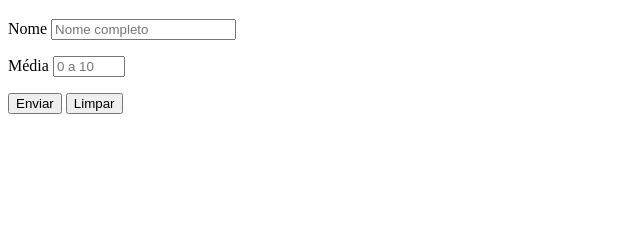
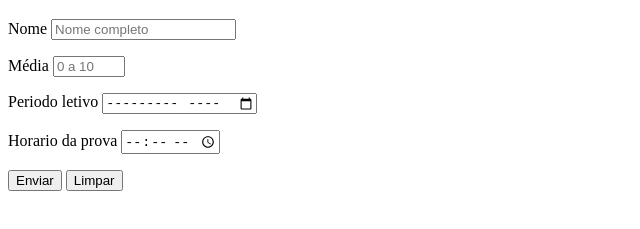
Before and after one commit to cacoruyvo/html-css, a plain HTML site: page exercicios/ex025/form003.html in a window 1280 px wide. Shown: the part 61-290 px from the top of the page, without its empty margins (0-640 px from the left). Drawn offline with Linux system fonts and the light colour scheme.

Commit message:
update form3
finalização do formulario

```diff
--- a/exercicios/ex025/form003.html
+++ b/exercicios/ex025/form003.html
@@ -17,6 +17,14 @@
             <input type="number" name="media" id="imedia" min="0" max="10" placeholder="0 a 10" step="0.1">
         </p>
         <p>
+            <label for="imes">Periodo letivo</label>
+            <input type="month" name="mes" id="imes">
+        </p>
+        <p>
+            <label for="ihora">Horario da prova</label>
+            <input type="time" name="dia" id="ihora">
+        </p>
+        <p>
             <input type="submit" value="Enviar">
             <input type="reset" value="Limpar">
         </p>
```
